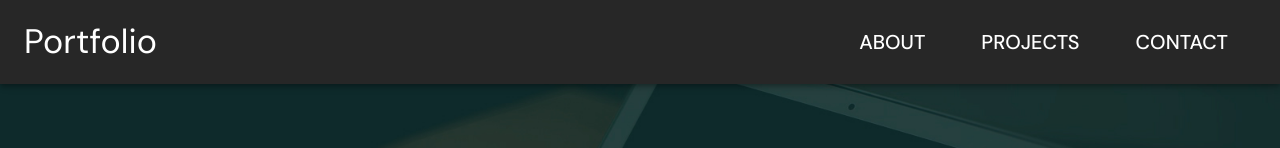
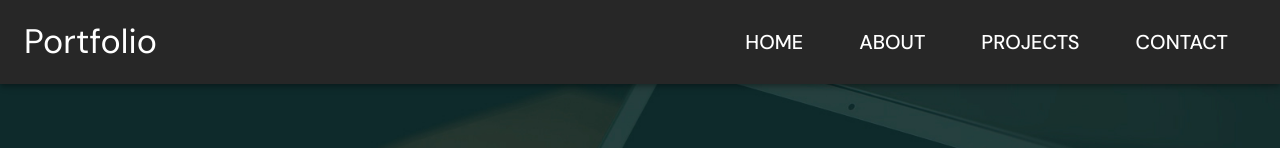
Before and after one commit to ezzbakry/Ezz-Portfolio, a React (Vite) app: page / in a window 1280 px wide. Shown: the top 148 px of the page. Built offline with nearby package versions, Linux system fonts and the light colour scheme.

Commit message:
edit navbar

```diff
--- a/src/components/About/About.jsx
+++ b/src/components/About/About.jsx
@@ -38,7 +38,7 @@ export default function About() {
 
     return (
         <>
-            <div id='about' className='about'>
+            <div id='Home' className='about'>
                 <Box sx={{
                     display: "flex",
                     alignItems: "center",
--- a/src/components/Navbar/Navbar.jsx
+++ b/src/components/Navbar/Navbar.jsx
@@ -18,7 +18,7 @@ import DarkTheme from '../../Darktheme.js';
 import { ThemeProvider } from '@mui/material/styles';
 import { Link as ScrollLink } from 'react-scroll';
 const drawerWidth = 250;
-const navItems = ['About', 'Projects', 'Contact'];
+const navItems = ["Home",'About', 'Projects', 'Contact'];
 function DrawerAppBar(props) {
     const { window } = props;
     const [mobileOpen, setMobileOpen] = React.useState(false);
```
